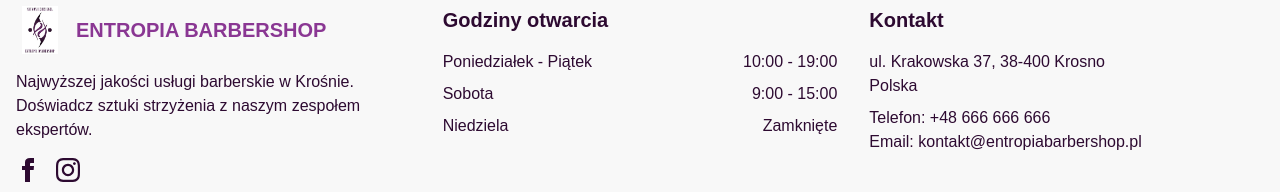
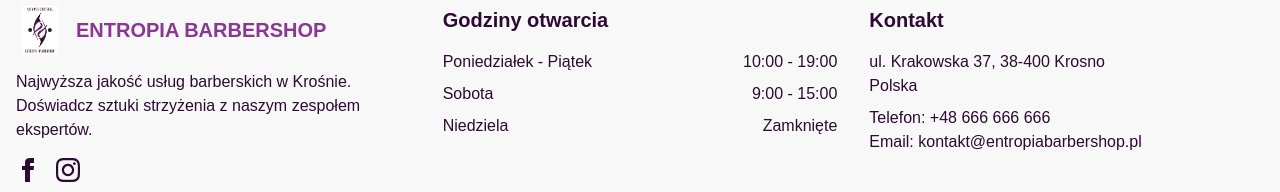
Before and after one commit to mateuszBetlej4/entropia-barbershop, a Next.js app: page / in a window 1280 px wide. Shown: the part 3160-3352 px from the top of the page. Built offline with nearby package versions, Linux system fonts and the light colour scheme.

Commit message:
Update Footer text for improved clarity and conciseness

```diff
--- a/src/app/components/Footer.tsx
+++ b/src/app/components/Footer.tsx
@@ -18,7 +18,7 @@
               </div>
               <h3 className="text-xl font-bold text-purple-light">ENTROPIA BARBERSHOP</h3>
             </div>
-            <p className="mb-4">Najwyższej jakości usługi barberskie w Krośnie. Doświadcz sztuki strzyżenia z naszym zespołem ekspertów.</p>
+            <p className="mb-4">Najwyższa jakość usług barberskich w Krośnie. Doświadcz sztuki strzyżenia z naszym zespołem ekspertów.</p>
             <div className="flex gap-4">
               <a href="https://www.facebook.com/profile.php?id=61573591610150" target="_blank" rel="noopener noreferrer" className="hover:text-purple-light transition-colors">
                 <svg xmlns="http://www.w3.org/2000/svg" width="24" height="24" viewBox="0 0 24 24" fill="currentColor">
```
